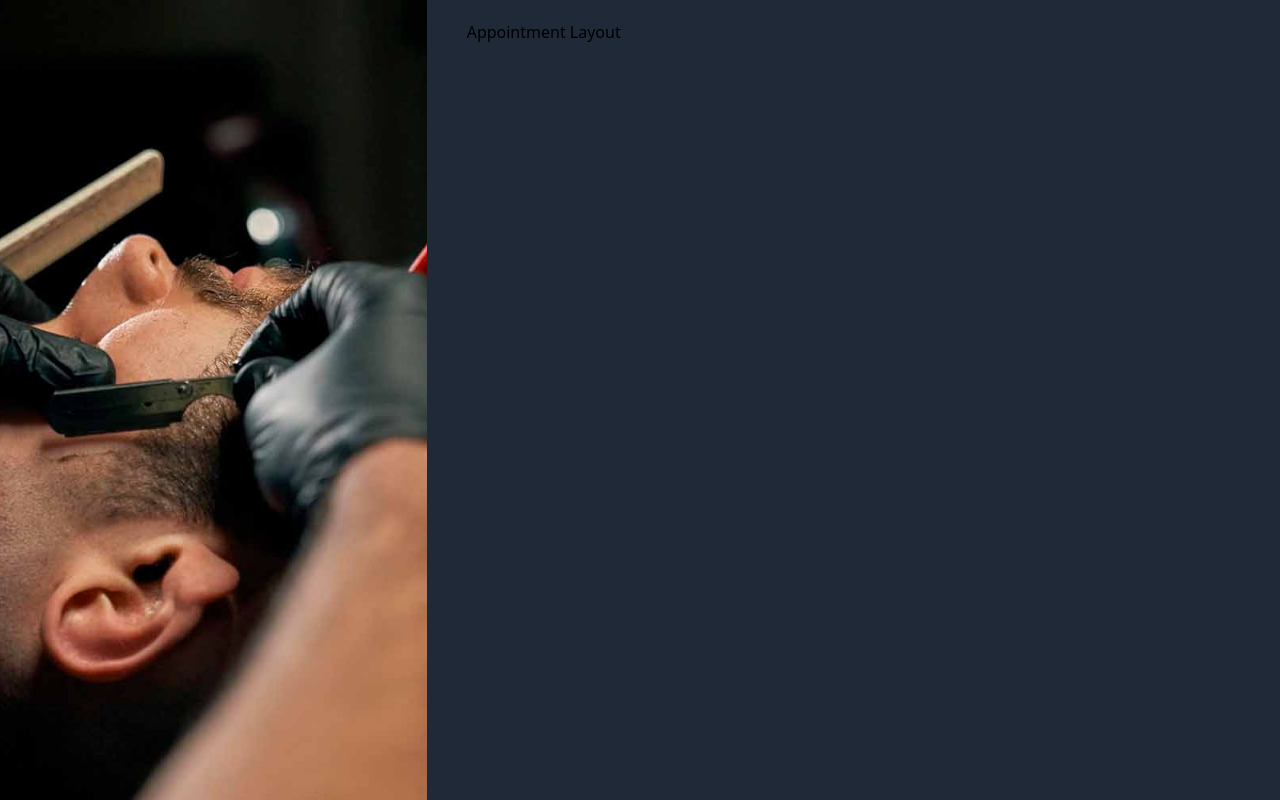
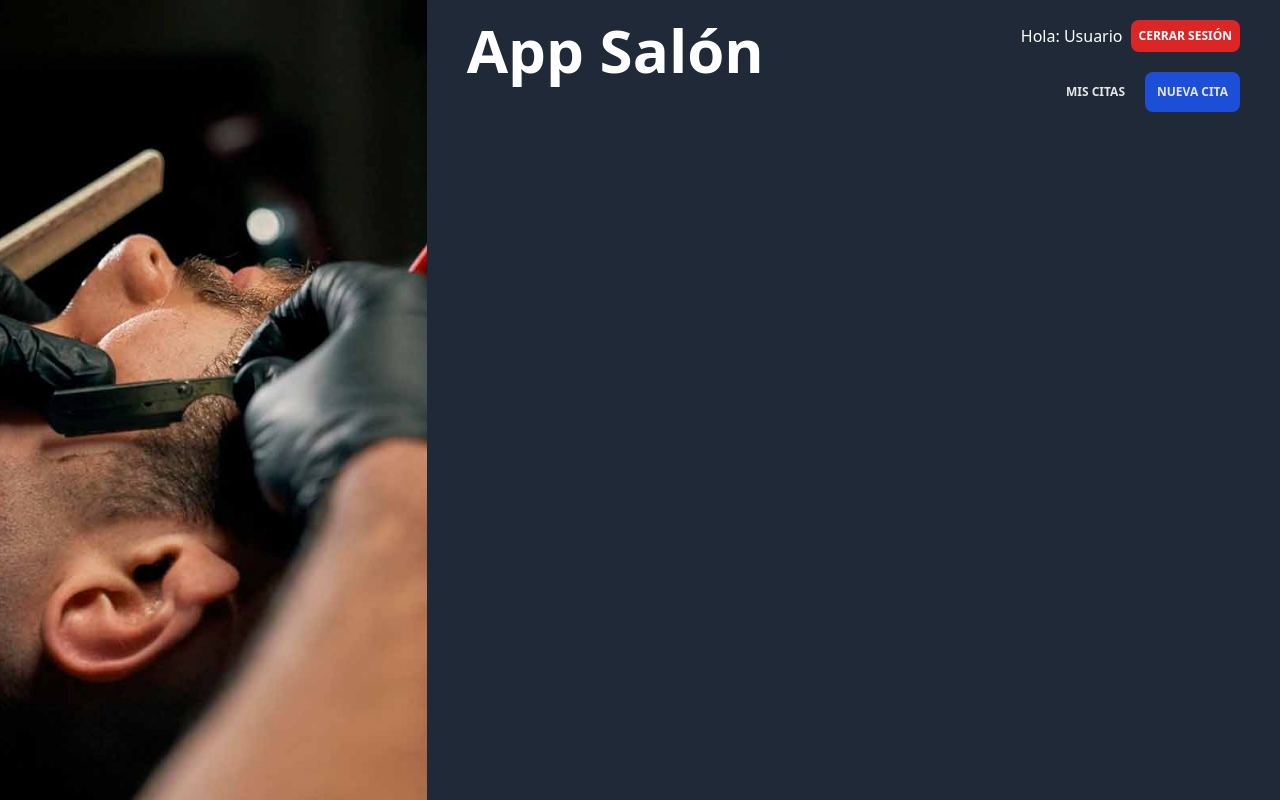
Before and after one commit to EmanuelJimenezSanchez/appsalon_mevn, a Vue app in the folder frontend/: page /reservaciones in a window 1280 px wide. Built offline with nearby package versions, Linux system fonts and the light colour scheme.

Commit message:
Modificación en el Layout general de las citas

```diff
--- a/frontend/src/views/appointments/AppointmentsLayout.vue
+++ b/frontend/src/views/appointments/AppointmentsLayout.vue
@@ -1,12 +1,38 @@
 <script setup>
-import { RouterView } from 'vue-router';
+import { RouterLink, RouterView } from 'vue-router';
 
 
 </script>
 
 <template>
-  <div>
-    <h1>Appointment Layout</h1>
+  <div class="flex justify-between">
+    <h1 class="text'2xl lg:text-6xl font-black text-white">App Salón</h1>
+
+    <div class="flex flex-col space-y-5">
+      <div class="flex gap-2 items-center">
+        <p class="text-white text-right">Hola: Usuario</p>
+
+        <button
+          type="button"
+          class="bg-red-600 hover:bg-red-700 p-2 text-white uppercase text-xs font-bold rounded-lg"
+        >
+          Cerrar Sesión
+        </button>
+      </div>
+
+      <nav class="flex gap-2 itmes-center justify-end">
+        <button
+          class="p-3 text-gray-200 uppercase text-xs font-black rounded-lg"
+        >Mis Citas</button>
+
+        <RouterLink
+          :to="{name: 'new-appointment'}"
+          class="p-3 text-gray-200 uppercase text-xs font-black rounded-lg bg-blue-700"
+        >
+          Nueva Cita
+        </RouterLink>
+      </nav>
+    </div>
   </div>
 
   <main>
```
